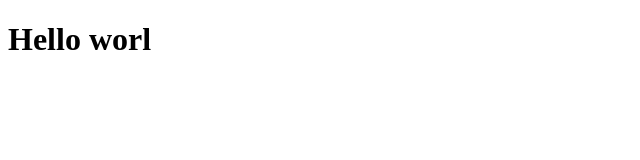
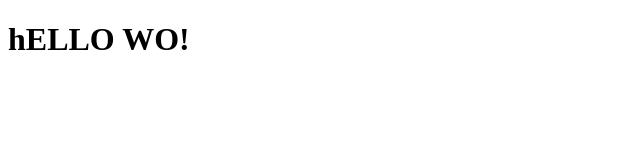
Before and after one commit to xavier-Reid-S1w01/Website, a plain HTML site: page index.html in a window 1280 px wide. Shown: the whole page, without its empty margins (0-640 px from the left). Drawn offline with Linux system fonts and the light colour scheme.

Commit message:
testing github

```diff
--- a/index.html
+++ b/index.html
@@ -2,10 +2,10 @@
 <html lang="en">
 <head>
     <meta charset="UTF-8">
-    <meta name="viewport" content="width=<device-width>, initial-scale=1.0">
+    <meta name="viewport" content="width=device-width, initial-scale=1.0">
     <title>Document</title>
 </head>
 <body>
-    <h1>Hello worl</h1>
+    <H1>hELLO WO!</H1>
 </body>
 </html>
```
